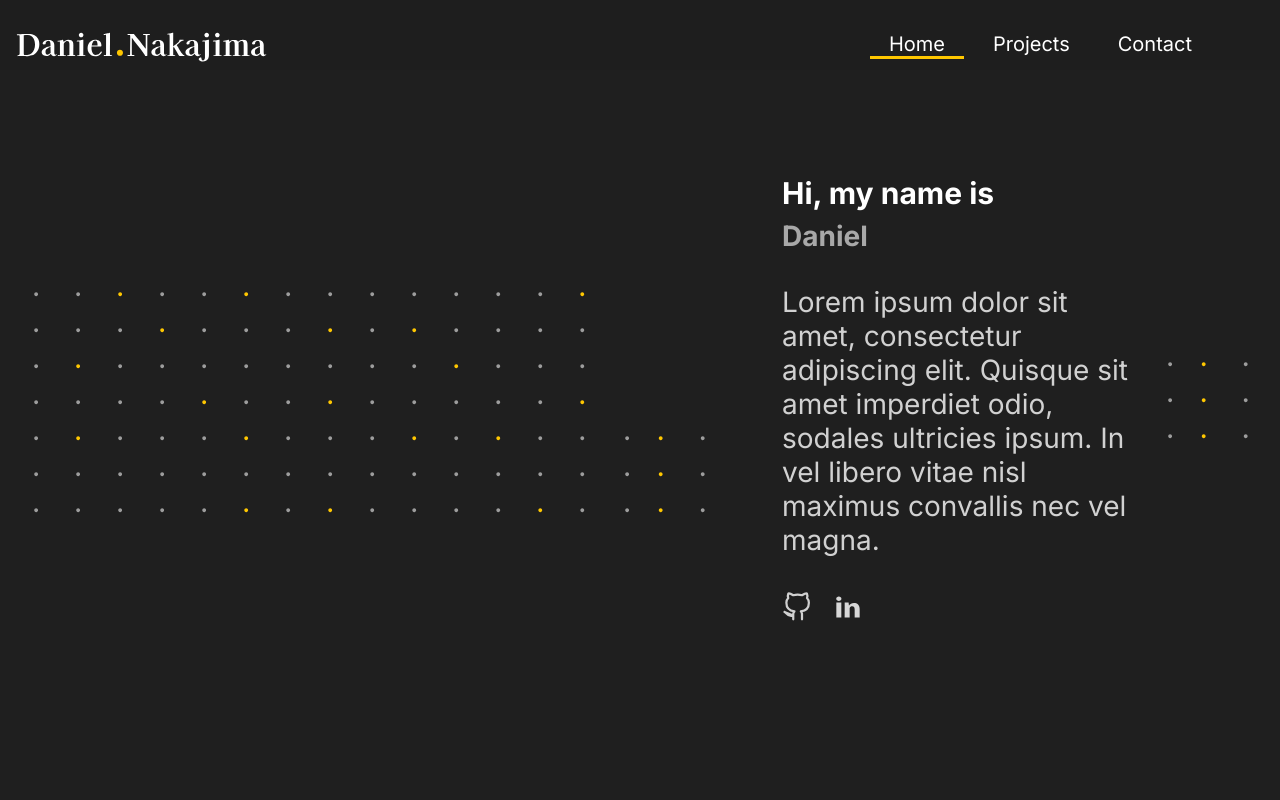
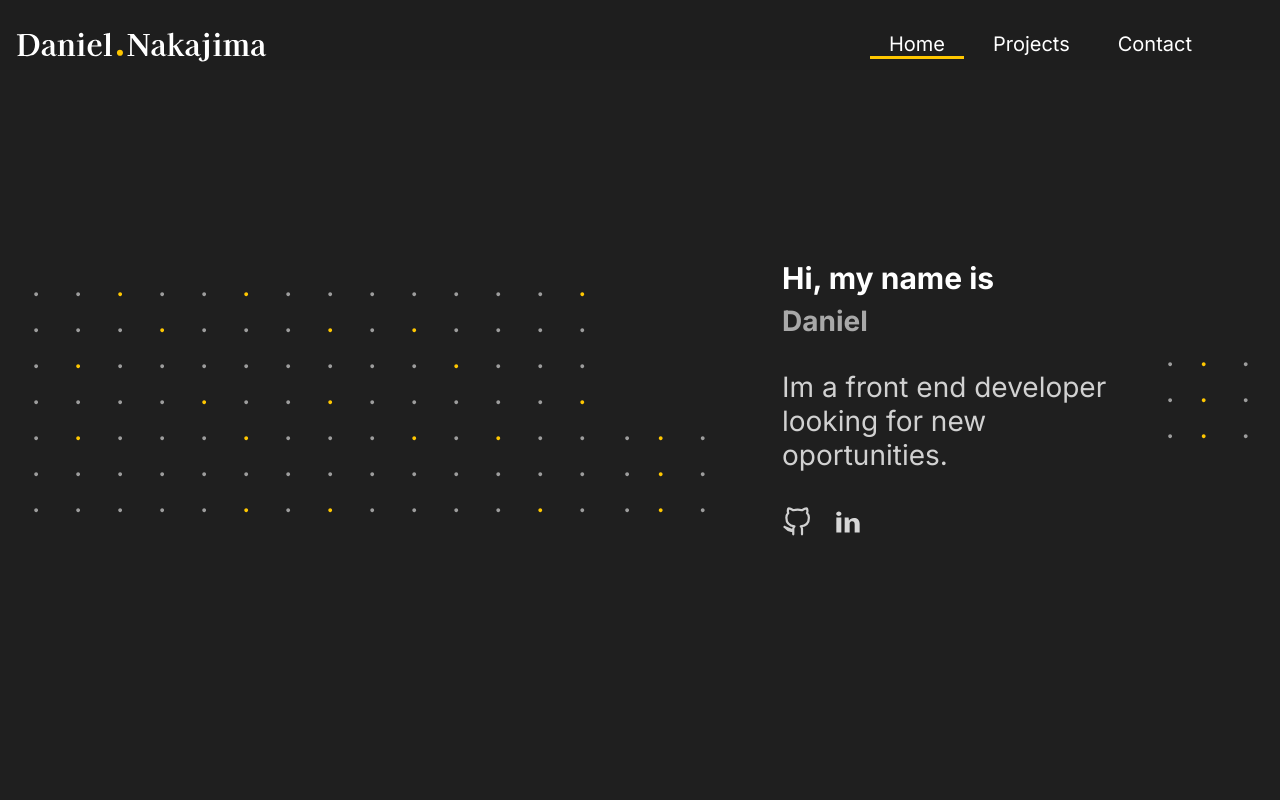
Before and after one commit to NakajimaDaniel/personal-site, a Next.js app: page / in a window 1280 px wide. Shown: the top 800 px of the page. Built offline with nearby package versions, Linux system fonts and the light colour scheme.

Commit message:
fix: updated links and description

```diff
--- a/src/components/Home/index.jsx
+++ b/src/components/Home/index.jsx
@@ -16,17 +16,15 @@ export default function Home() {
 
           <div className={styles.HomeTextArea}>
                 <h3>Hi, my name is</h3>
-                <h4>Daniel</h4>
-                <p>Lorem ipsum dolor sit amet, consectetur adipiscing elit.
-                  Quisque sit amet imperdiet odio, sodales ultricies ipsum.
-                  In vel libero vitae nisl maximus convallis nec vel magna.
+                <h4>Daniel !</h4>
+                <p>Im a front end developer looking for new oportunities.
                 </p>
 
                 <div className={styles.socialLink}>
-                  <Link href="/" >
+                  <Link href="https://github.com/NakajimaDaniel" >
                     <img src="github_icon.svg" alt="github social link" />
                   </Link>
-                  <Link href="/" >
+                  <Link href="https://www.linkedin.com/in/daniel-akio-nakajima-745319146/" >
                     <img src="linkedin_social_icon.svg" alt="linkedin social link" />
                   </Link>
                 </div>
@@ -45,16 +43,15 @@ export default function Home() {
               <div className={styles.HomeTextArea}>
                 <h3>Hi, my name is</h3>
                 <h4>Daniel</h4>
-                <p>Lorem ipsum dolor sit amet, consectetur adipiscing elit.
-                  Quisque sit amet imperdiet odio, sodales ultricies ipsum.
-                  In vel libero vitae nisl maximus convallis nec vel magna.
+                <p>
+                  Im a front end developer looking for new oportunities.
                 </p>
 
                 <div className={styles.socialLink}>
-                  <Link href="/" >
+                  <Link href="https://github.com/NakajimaDaniel" >
                     <img src="github_icon.svg" alt="github social link" />
                   </Link>
-                  <Link href="/" >
+                  <Link href="https://www.linkedin.com/in/daniel-akio-nakajima-745319146/" >
                     <img src="linkedin_social_icon.svg" alt="linkedin social link" />
                   </Link>
                 </div>
```
